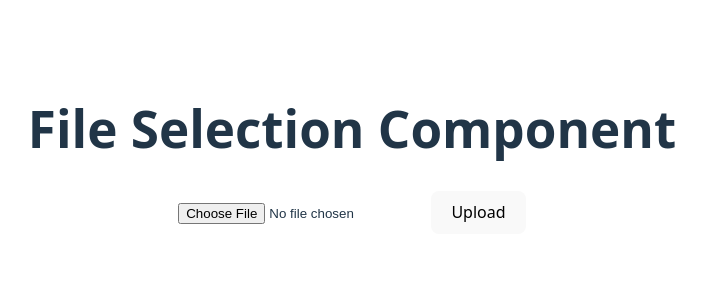
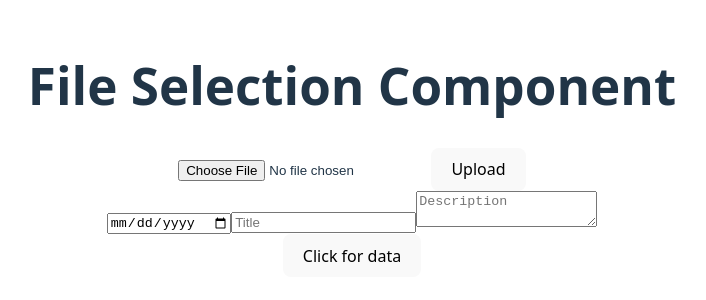
Before and after one commit to ChangKuoman/sarai, a React (Vite) app: page / in a window 1280 px wide. Shown: the part 250-550 px from the top of the page, without its empty margins (288-994 px from the left). Built offline with nearby package versions, Linux system fonts and the light colour scheme.

Commit message:
send form to back create item ok

```diff
--- a/src/App.jsx
+++ b/src/App.jsx
@@ -5,6 +5,9 @@ import axios from "axios";
 function App() {
   const [selectedFile, setSelectedFile] = useState(null);
   const [uploadProgress, setUploadProgress] = useState(0);
+  const [date, setDate] = useState("");
+  const [title, setTitle] = useState("");
+  const [description, setDescription] = useState("");
 
   const handleFileChange = (event) => {
     setSelectedFile(event.target.files[0]);
@@ -21,8 +24,10 @@ function App() {
       url: API_ENDPOINT,
     });
     const presignedUrl = response.data.presignedUrl;
+    const key = response.data.key;
     console.log(presignedUrl);
-    return presignedUrl;
+    console.log(key);
+    return { presignedUrl, key };
   };
 
   // Function to upload the selected file using the generated presigned url
@@ -52,19 +57,51 @@ function App() {
         return;
       }
 
-      const presignedUrl = await getPresignedUrl();
+      const { presignedUrl, key } = await getPresignedUrl();
       uploadToPresignedUrl(presignedUrl);
+
+      // After successful upload, send POST request with metadata
+      const response = await axios.post('http://localhost:5000/api/items', {
+        date,
+        title,
+        description,
+        filename: key
+      });
+      // Show the response data
+      console.log('Upload metadata response:', response.data);
+
     } catch (error) {
       // Handle error
       console.error("Error uploading file:", error);
     }
   };
 
+  // ---------------------------
+  const getData = async () => {
+    try {
+      const response = await axios.get("http://localhost:5000/api/items");
+      console.log("Data received:", response.data);
+    } catch (error) {
+      console.error("Error fetching data:", error);
+    }
+  }
+
+  // ---------------------------
+
+
   return (
     <div className="App">
       <h1>File Selection Component</h1>
       <input type="file" onChange={handleFileChange} />
       <button onClick={handleUpload}>Upload</button>
+
+      <div>
+        <input type="date" placeholder="Date" onChange={(e) => setDate(e.target.value)} />
+        <input type="text" placeholder="Title" onChange={(e) => setTitle(e.target.value)} />
+        <textarea placeholder="Description" onChange={(e) => setDescription(e.target.value)} />
+      </div>
+
+      <button onClick={getData}>Click for data</button>
     </div>
   );
 }
```
